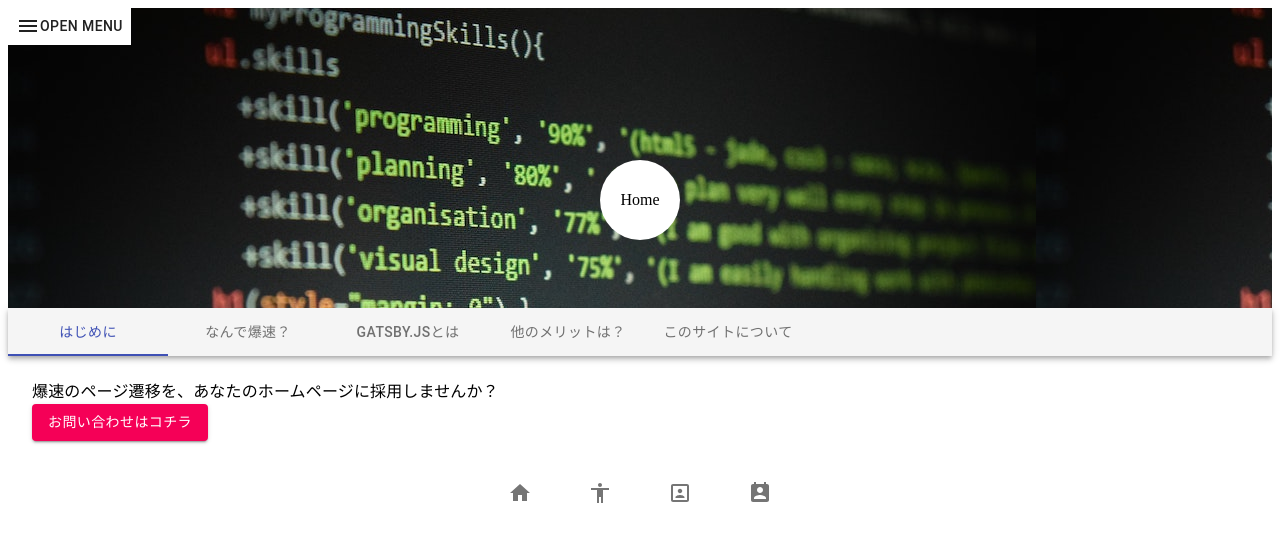
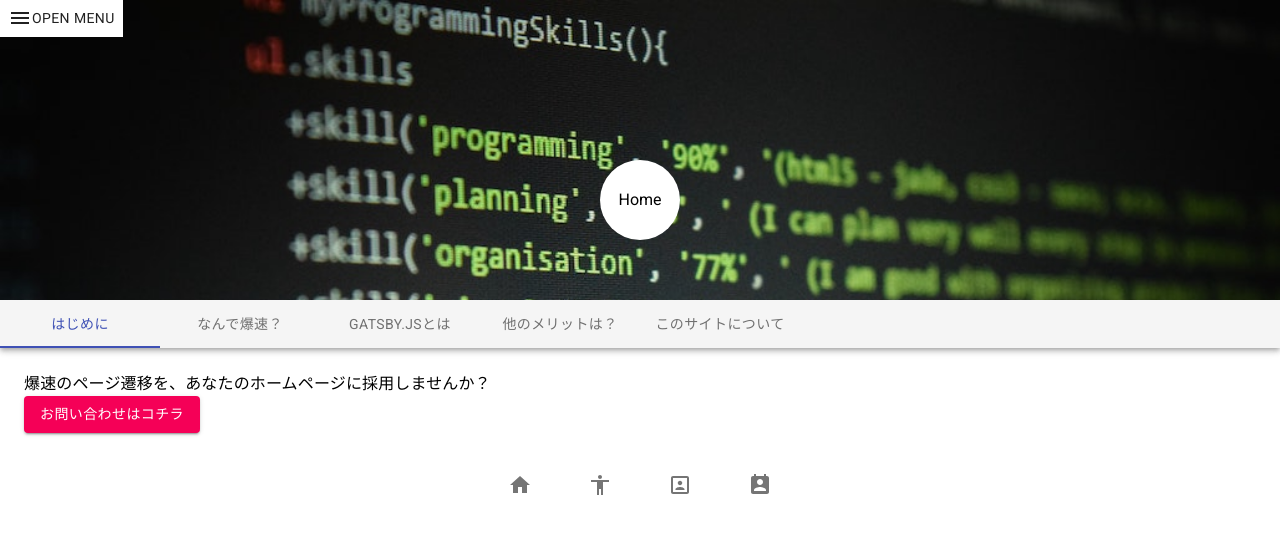
Before and after one commit to shin21-coder/gatsby-portfolio, a Gatsby site: page / in a window 1280 px wide. Built offline with nearby package versions, Linux system fonts and the light colour scheme; Gatsby itself is replaced by a stand-in of ours.

Commit message:
終わり

```diff
--- a/src/components/layout.js
+++ b/src/components/layout.js
@@ -1,7 +1,7 @@
 import React from "react"
 import Navbar from "./Navbar"
 import Footer from "./Footer"
-// import "./layout.css"
+import "./layout.css"
 import Header from '../examples/Header'
 const layout = ({ children }) => {
   return (
--- a/src/examples/Header.js
+++ b/src/examples/Header.js
@@ -47,7 +47,9 @@ export default function SimpleMenu() {
     <div style={{
       backgroundImage: `url(${Image})`,
       height: '300px',
-      position:'relative'
+      position: 'relative',
+      backgroundRepeat: 'no-repeat',
+      backgroundSize:'cover',
 
     }}>
 
```
